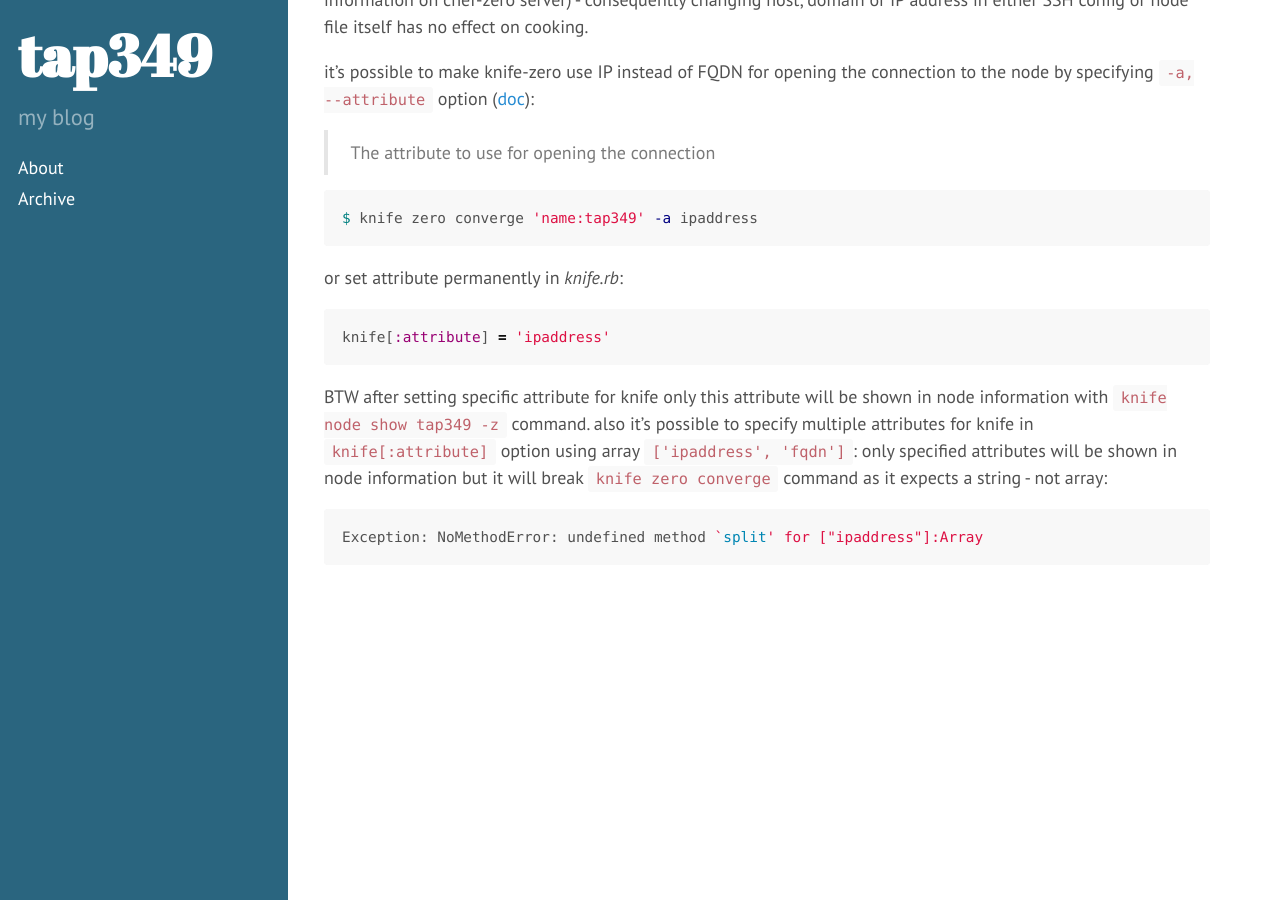
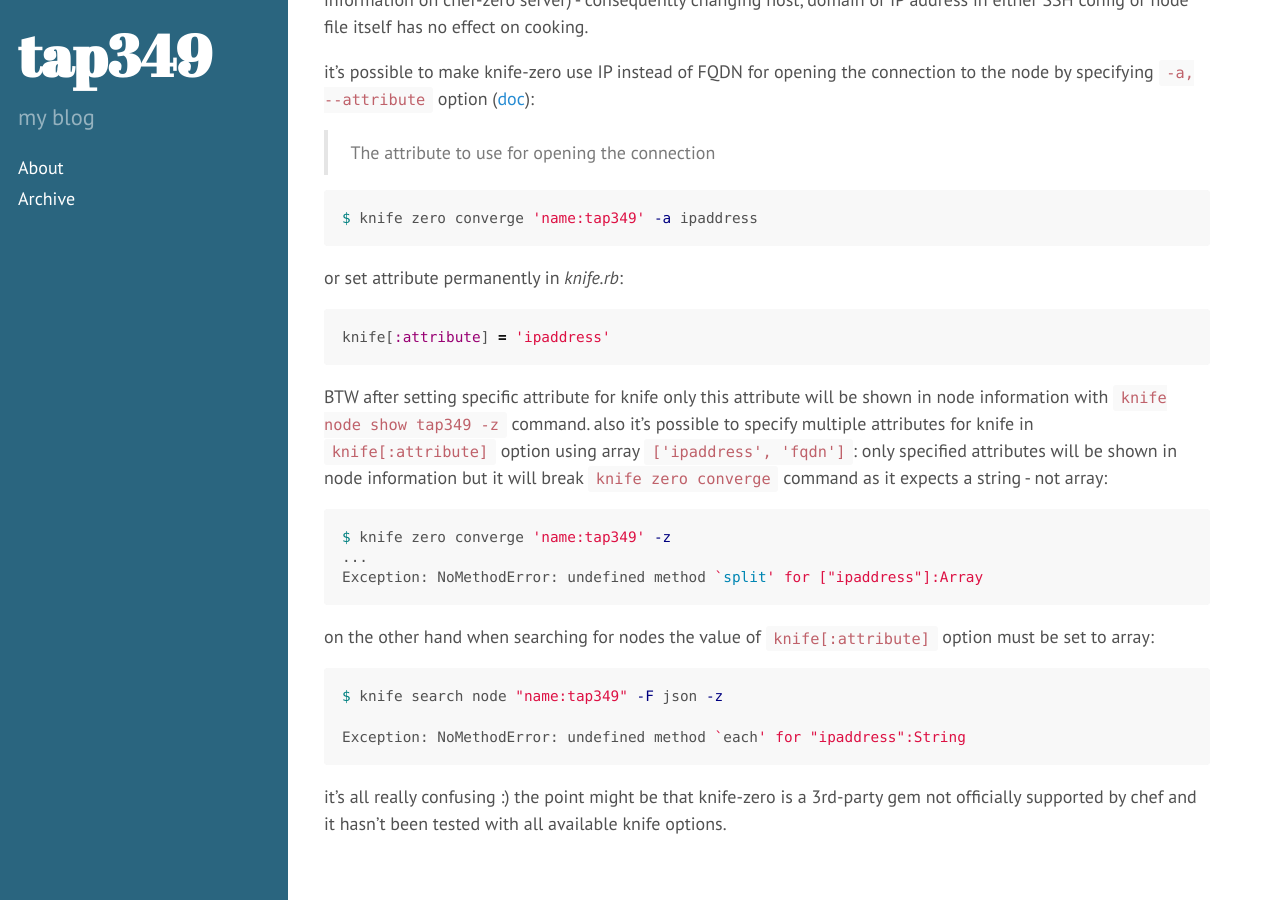
Before and after one commit to tap349/tap349.github.io, a Jekyll site: the page built from _posts/2016-02-27-chef-faq.md, in a window 1280 px wide and 900 px high, scrolled down 1708 px. Built offline with Jekyll 4.4.1, drawn with Linux system fonts in a browser that asks for light colours.

Commit message:
update 2016-02-28_19:18:46

````diff
--- a/_posts/2016-02-27-chef-faq.md
+++ b/_posts/2016-02-27-chef-faq.md
@@ -116,5 +116,20 @@ only specified attributes will be shown in node information but it will
 break `knife zero converge` command as it expects a string - not array:
 
 ```sh
+$ knife zero converge 'name:tap349' -z
+...
 Exception: NoMethodError: undefined method `split' for ["ipaddress"]:Array
 ```
+
+on the other hand when searching for nodes the value of
+`knife[:attribute]` option must be set to array:
+
+```sh
+$ knife search node "name:tap349" -F json -z
+
+Exception: NoMethodError: undefined method `each' for "ipaddress":String
+```
+
+it's all really confusing :) the point might be that knife-zero is a
+3rd-party gem not officially supported by chef and
+it hasn't been tested with all available knife options.
````
